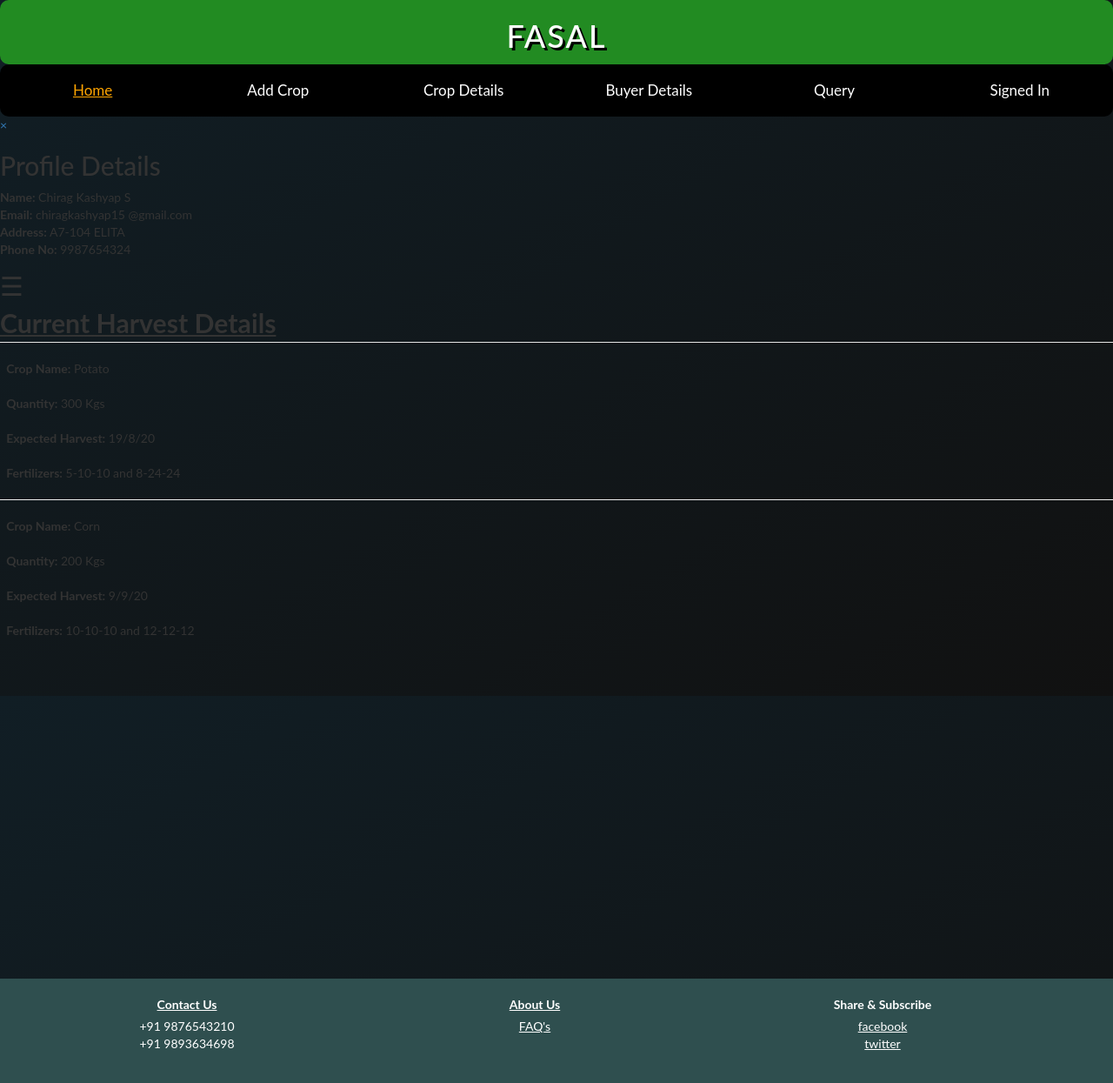
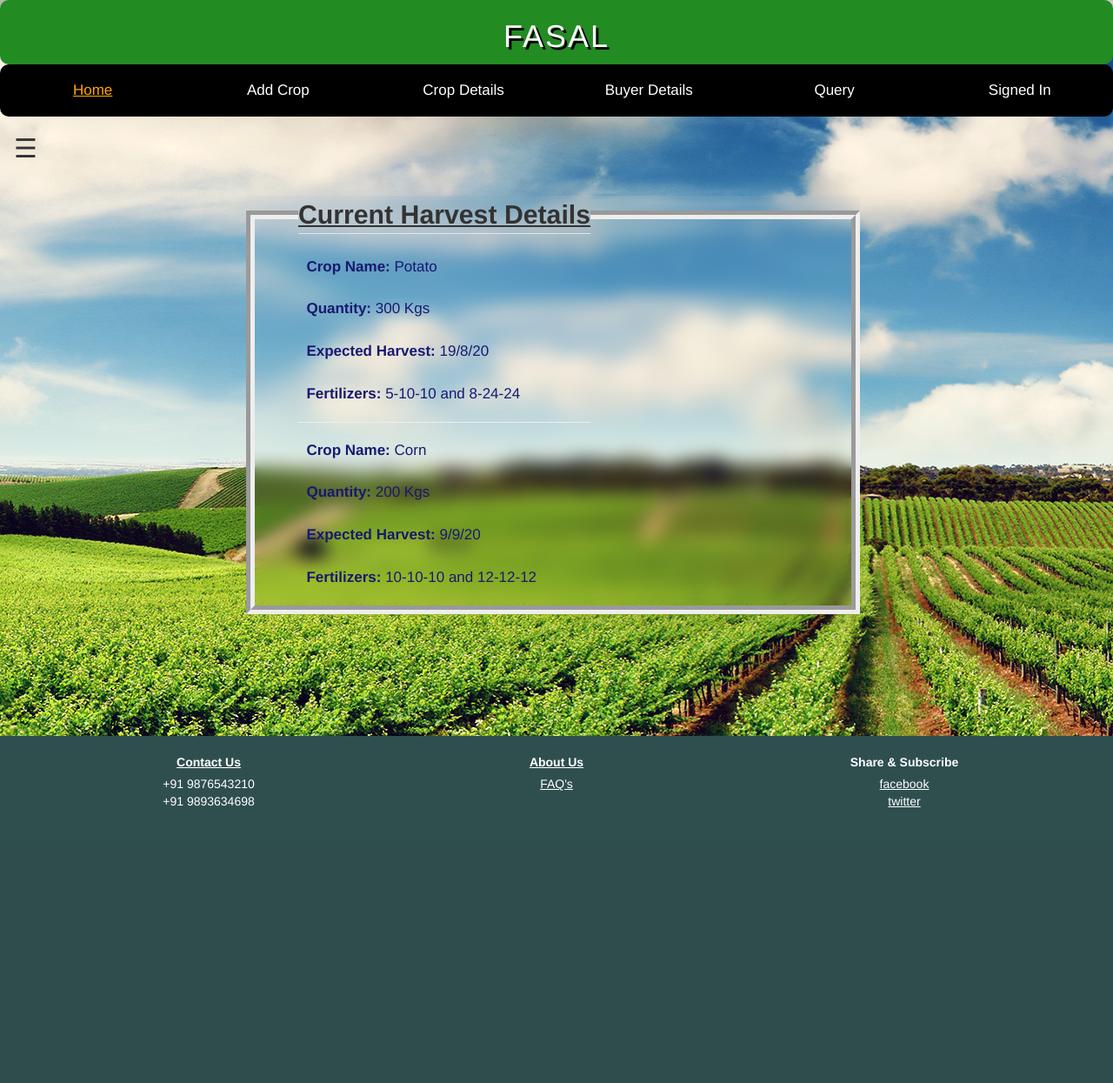
Before and after one commit to morpheu513/F.A.S.A.L, a PHP site: page /fdashboard.html in a window 1280 px wide. Shown: the whole page at 87% size. After the commit the page ends 928 px from the top, so only its background shows below. Run offline with PHP 8.4, Linux system fonts and the light colour scheme.

Commit message:
Update fdashboard.css

```diff
--- a/fdashboard/fdashboard.css
+++ b/fdashboard/fdashboard.css
@@ -1,3 +1,9 @@
+body{
+	margin: 0;
+	background-color: white;
+	background-image: url("farming.jpg");
+	background-repeat: no-repeat;
+}
 .heading{
 	background-color: forestgreen;
 	text-align: center;
@@ -13,9 +19,9 @@
   	overflow: hidden;
   	background-color: black;
   	position: sticky;
-  	top: 2px;
-  	z-index: 1;
-  	border-radius: 10px;
+	top: 0px;
+	z-index: 1;
+	border-radius: 10px;
 }
 
 #navbar a {
@@ -30,7 +36,7 @@
 }
 
 #navbar a:hover {
-	background-color: lightgrey;
+	background-color: grey;
 	color: black;
 }
 
@@ -40,185 +46,122 @@
 	text-decoration: underline;
 }
 
+.content {
+	padding: 16px;
+	text-align: center;
+	z-index: 0;
 
-.footer {
- 	padding: 15px;
-  	text-align: center;
-  	background: darkslategrey;
-  	color: white;
-  	position: sticky;
-  	margin-top: 25%;
 }
 
-select,input,
-button {
-  position: fixed;
-  top: 50%;
-  left: 50%;
-  transform: translate(-50%, -300%);
-  display: block;
-  width: 70vw;
-  opacity: 0;
-  pointer-events: none;
-  transition: all .5s cubic-bezier(.4, .25, .8, .3);
+.sticky {
+	position: fixed;
+	top: 0;
+	width: 100%;
 }
 
-input,select {
-  padding: .25rem 0;
-  border: 0;
-  border-bottom: 1px solid #bb1515;
-  outline: 0;
-  background: transparent;
-  color: #fff;
-  font-size: 3rem;
-  line-height: 4rem;
-  letter-spacing: .125rem;
-  transition: all .5s cubic-bezier(.4, .25, .8, .3);
+.sticky + .content {
+	padding-top: 40px;
+}
+.sidenav {
+  height: 100%;
+  width: 0;
+  position: fixed;
+  z-index: 1;
+  top: 0;
+  left: 0;
+  background-color: white;
+  background-image: linear-gradient(steelblue,white);
+  overflow-x: hidden;
+  transition: 0.5s;
+  padding-top: 60px;
 }
 
-input::selection,select::selection {
-  background: rgba(#bb1515, 0.25);
+.sidenav a {
+  padding: 8px 8px 8px 32px;
+  text-decoration: none;
+  font-size: 25px;
+  color: white;
+  display: block;
+  transition: 0.3s;
 }
 
-button,
-.signup-button {
-  padding: .25em 0;
-  border: 0;
-  outline: 0;
-  background: #bb1515;
-  color: rgba(#fff, 0.85);
-  font-size: 2rem;
-  line-height: 3.6rem;
-  letter-spacing: .0625rem;
-  box-shadow: 0 3px 5px 1px rgba(#000, 0.25);
-  text-shadow: 0 -2px 0 rgba(#000, 0.25), 0 1px 0 rgba(#fff, 0.2);
+.sidenav a:hover {
+  color: red;
 }
 
-input:focus,select:focus,
-button:focus {
-  opacity: 1;
-  transform: translate(-50%, -100%);
-  pointer-events: auto;
-  transition: all .4s cubic-bezier(.1, .45, .1, .85) .5s;
-  z-index: 10;
+.sidenav .closebtn {
+  position: absolute;
+  top: 0;
+  right: 25px;
+  font-size: 36px;
+  margin-left: 70px;
 }
 
-input:focus ~ input,input:focus ~ select
-input:focus ~ button {
-  transform: translate(-50%, 500%);
-  transition: all .5s ease-in;
-}
-input:focus ~ label .label-text {
-  transform: translate(-50%, 300%);
-  transition: all .5s ease-in;
-}
-input:focus ~ .tip {
-  opacity: 1;
-}
-input:focus ~ .signup-button,select:focus ~ .signup-button,
-button:focus ~ .signup-button {
-  opacity: 0;
+#main {
+  transition: margin-left .5s;
+  padding: 16px;
 }
 
-input:focus + label .label-text {
-  opacity: 1;
-  transform: translate(-50%, -100%);
-  transition: all .3s cubic-bezier(.1, .45, .1, .85) .4s;
+@media screen and (max-height: 450px) {
+  .sidenav {padding-top: 15px;}
+  .sidenav a {font-size: 18px;}
 }
-input:focus + label .nav-dot:before {
-  background: darken(#bb1515, 5%);
-  box-shadow: 0 0 0 .15rem #111, 0 0 .05rem .26rem #bb1515;
-}
-.signup-button,
-.signup-button-trigger {
-  position: fixed;
-  top: 50%;
-  left: 50%;
-  transform: translate(-50%, -100%);
-  width: 70vw;
-  padding: .25rem 0;
-  line-height: 3.6rem;
-  text-align: center;
-  pointer-events: none;
-  cursor: pointer;
-  transition: opacity .4s .3s;
+.circle
+{
+height: 120px;
+width: 120px;
+background-color: rgb(16, 135, 233);
+border-radius: 50%;
+display: inline-block;
+margin-left: 20%;
+
 }
 
-.signup-button-trigger {
-  opacity: 0;
-  pointer-events: auto;
+.profbar
+{
+margin-top: 133px;
+height: 100%;
+width: 200px;
+position: absolute;
+z-index: 1;
+top: 0;
+right: 0;
+border-left: solid 2px black;
+overflow-x: hidden;
+padding-top: 20px;
+background-color: #1b1b1b;
+
 }
 
-.label-text {
-  position: fixed;
-  top: calc(50% - 4rem);
-  left: 50%;
-  transform: translate(-50%, -300%);
-  width: 70vw;
-  padding: 3.125rem 0 1.5rem;
-  text-transform: uppercase;
-  color: #fff;
-  opacity: 0;
-  font-size: 1.125rem;
-  font-weight: 300;
-  letter-spacing: .125rem;
-  pointer-events: none;
-  transition: all .4s cubic-bezier(.4, .25, .8, .3) .05s;
+h2
+{
+padding: 6px 15px 6px 16px;
+text-decoration: none;
+font-size: 27px;
+color: black;
+display: block;
 }
+ul
+{
+padding: 6px 15px 6px 16px;
+font-size: 25px;
+color: black;
+}
+li
+{
+padding-top: 30px;
+list-style-type: none;
+}
+.footer {
+	padding: 15px;
+	text-align: center;
+	background: darkslategrey;
+	color: white;
+	position: sticky;
+	margin-top: 5%;
+	}
 
-.nav-dot {
-  cursor: pointer;
-  position: fixed;
-  padding: .625rem 1.25rem .625rem .625rem;
-  top: 52%;
-  right: 1.25rem;
-  &:before {
-    content: '';
-    display: inline-block;
-    border-radius: 50%;
-    width: .375rem;
-    height: .375rem;
-    margin-right: .625rem;
-    position: fixed;
-    background-color: lighten(#111E25, 3%);
-    border: 0;
-    transition: all 0.25s;
-  }
-  &:hover:before {
-    width: .625rem;
-    height: .625rem;
-    margin-top: -.125rem;
-    margin-left: -.125rem;
-    background-color: darken(#bb1515, 5%);
-  }
-}
-
-@for $i from 1 through 5 {
-  label[for="input-#{$i}"] .nav-dot {
-      margin-top: -150px + (25 * $i);
-  }
-}
-
-* {
-  margin: 0;
-  padding: 0;
-  box-sizing: border-box;
-}
-
-html, body {
-  width: 100%;
-  height: 100%;
-  background-image: linear-gradient(to bottom right, #111E25 0%, #111 100%);
-  font-family: 'Lato', sans-serif;
-  margin: 0;
-}
-
-form {
-  width: 100%;
-  height: 100%;
-  overflow: hidden;
-}
-.fa {
+	.fa {
 	  border-radius: 25%;
 	  padding: 8px;
 	  font-size: 25px;
@@ -255,3 +198,21 @@ form {
 	  background: #007bb5;
 	  color: white;
 	}
+
+
+fieldset {
+	display: inline-block;
+	font-size: 17px;
+	color: midnightblue;
+	text-align: left;
+	margin-left: 2px;
+	margin-right: 10px;
+	padding-top: 0.35em;
+	padding-bottom: 0.625em;
+	padding-left: 0.75em;
+	padding-right: 300px;
+	padding-left: 50px;
+	border: 10px groove;
+	-webkit-backdrop-filter: blur(10px);
+  	backdrop-filter: blur(10px);
+}
```
